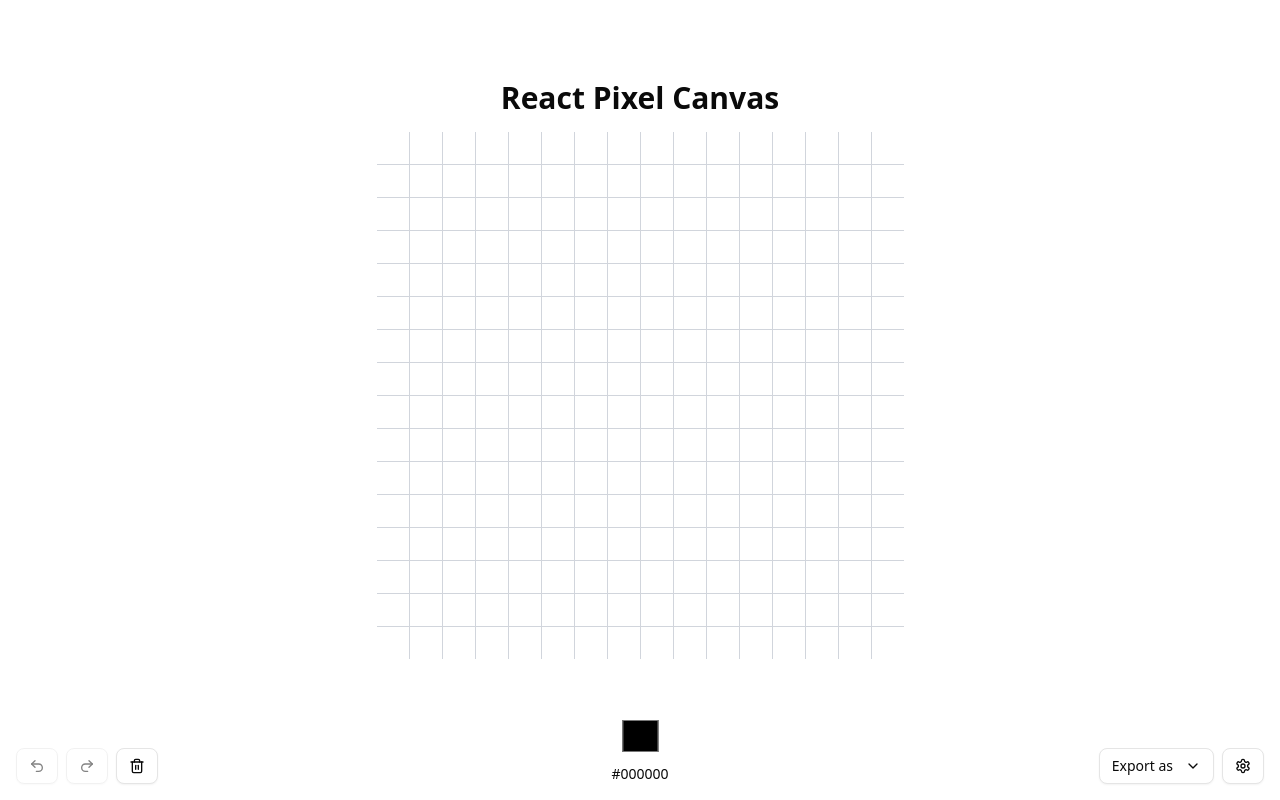
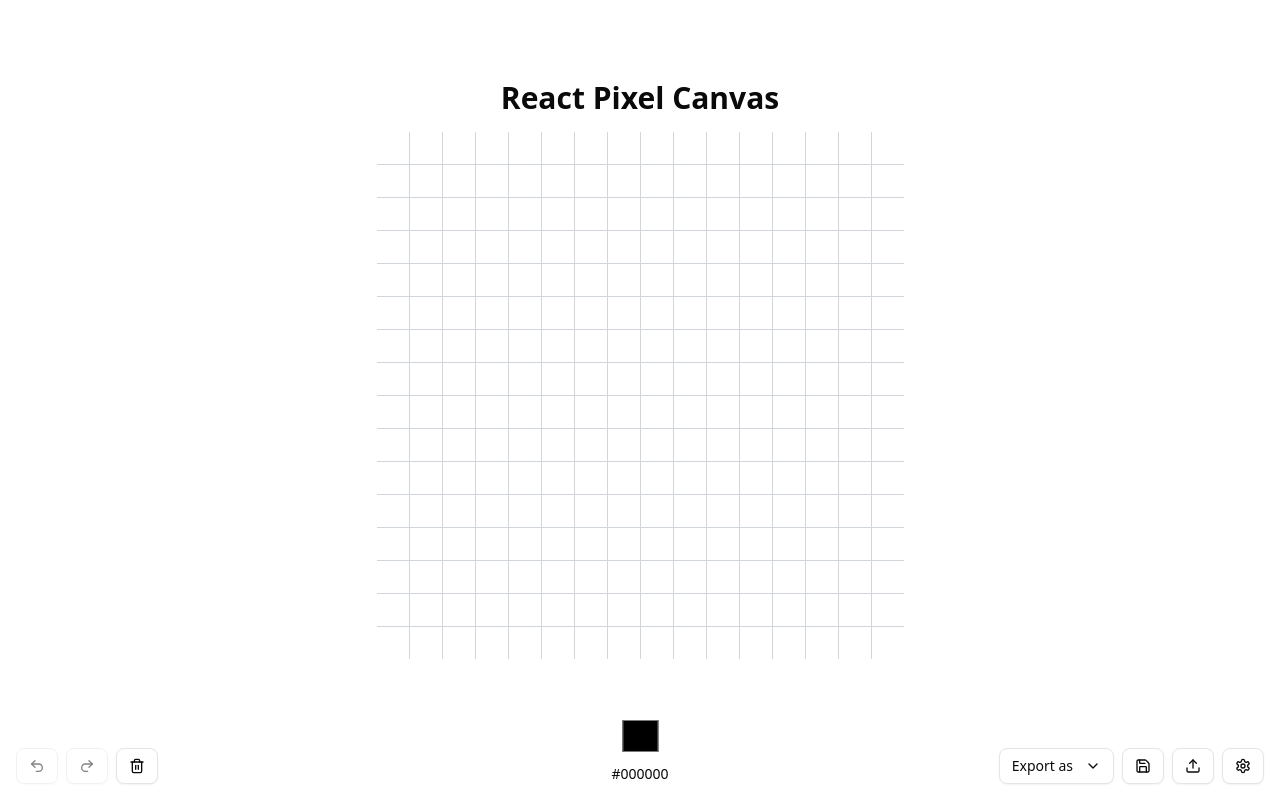
Before and after one commit to ctrl-7/react-pixel-canvas, a React (Vite) app: page / in a window 1280 px wide. Built offline with nearby package versions, Linux system fonts and the light colour scheme.

Commit message:
feat: Save and Load as JSON

```diff
--- a/src/components/PixelGrid.tsx
+++ b/src/components/PixelGrid.tsx
@@ -2,17 +2,18 @@ import React, { useEffect, useReducer, useRef, useState } from 'react'
 import ColorPicker from './ColorPicker'
 import { Button } from '@/components/ui/button'
 import { Tooltip, TooltipTrigger, TooltipContent } from '@/components/ui/tooltip'
-import { Undo2, Redo2, Trash2, Download, ChevronDown } from 'lucide-react'
+import { Undo2, Redo2, Trash2, Download, ChevronDown, Save, Upload } from 'lucide-react'
 import SettingsDialog from './SettingsDialog'
 import { exportOptions, type ExportTypes } from '@/util/export'
 import { DropdownMenuContent, DropdownMenuItem, DropdownMenu, DropdownMenuTrigger } from './ui/dropdown-menu'
+import { serializerDeserializer } from '@/util/serializer'
 
 interface PixelGridProps {
   rows?: number
   cols?: number
 }
 
-type GridState = {
+export type GridState = {
   past: string[][][]
   present: string[][]
   future: string[][][]
@@ -23,6 +24,7 @@ type Action =
   | { type: 'REDO' }
   | { type: 'RESET' }
   | { type: 'RESET_WITH_SETTINGS'; rows: number; cols: number; defaultColor: string }
+  | { type: 'LOAD_STATE'; state: GridState }
 
 const DEFAULT_GRID = 16
 
@@ -68,6 +70,9 @@ const gridReducer = (state: GridState, action: Action): GridState => {
         ),
         future: [],
       }
+    }
+    case 'LOAD_STATE': {
+      return action.state
     }
     default:
       return state
@@ -137,6 +142,41 @@ const PixelGrid: React.FC<PixelGridProps> = ({ rows = DEFAULT_GRID, cols = DEFAU
         link.click()
       })
       .catch((err) => console.error('Export failed:', err))
+  }
+
+  const handleSaveJSON = () => {
+    const jsonString = serializerDeserializer.getJSONFromGridState(state)
+    const blob = new Blob([jsonString], { type: 'application/json' })
+    const url = URL.createObjectURL(blob)
+    const link = document.createElement('a')
+    link.href = url
+    link.download = 'pixel-grid-state.json'
+    link.click()
+    URL.revokeObjectURL(url)
+  }
+
+  const handleLoadJSON = () => {
+    const input = document.createElement('input')
+    input.type = 'file'
+    input.accept = '.json'
+    input.onchange = (event) => {
+      const file = (event.target as HTMLInputElement).files?.[0]
+      if (!file) return
+
+      const reader = new FileReader()
+      reader.onload = (e) => {
+        try {
+          const jsonString = e.target?.result as string
+          const gridState = JSON.parse(jsonString) as GridState
+          dispatch({ type: 'LOAD_STATE', state: gridState })
+        } catch (error) {
+          console.error('Failed to load JSON:', error)
+          alert('Invalid JSON file format')
+        }
+      }
+      reader.readAsText(file)
+    }
+    input.click()
   }
 
   return (
@@ -235,6 +275,24 @@ const PixelGrid: React.FC<PixelGridProps> = ({ rows = DEFAULT_GRID, cols = DEFAU
           <TooltipContent>Export your pixel art</TooltipContent>
         </Tooltip>
 
+        <Tooltip>
+          <TooltipTrigger asChild>
+            <Button variant="outline" onClick={handleSaveJSON}>
+              <Save />
+            </Button>
+          </TooltipTrigger>
+          <TooltipContent>Save as JSON</TooltipContent>
+        </Tooltip>
+
+        <Tooltip>
+          <TooltipTrigger asChild>
+            <Button variant="outline" onClick={handleLoadJSON}>
+              <Upload />
+            </Button>
+          </TooltipTrigger>
+          <TooltipContent>Load from JSON</TooltipContent>
+        </Tooltip>
+
         {/* Settings Alert Dialog */}
         <SettingsDialog
           darkMode={darkMode}
--- /dev/null
+++ b/src/util/serializer.ts
@@ -0,0 +1,15 @@
+import type { GridState } from '@/components/PixelGrid'
+
+class SerializerDeserializer {
+  getJSONFromGridState(gridState: GridState): string {
+    const jsonData = {
+      present: gridState.present,
+      past: gridState.past,
+      future: gridState.future,
+    }
+
+    return JSON.stringify(jsonData, null, 2)
+  }
+}
+
+export const serializerDeserializer = new SerializerDeserializer()
```
